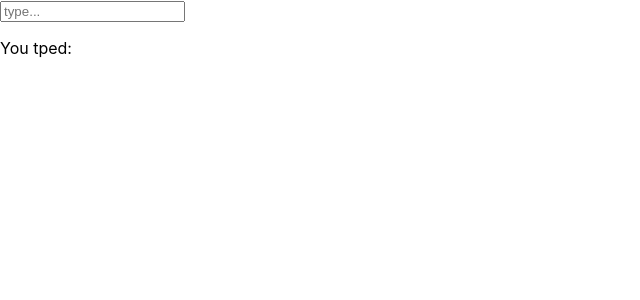
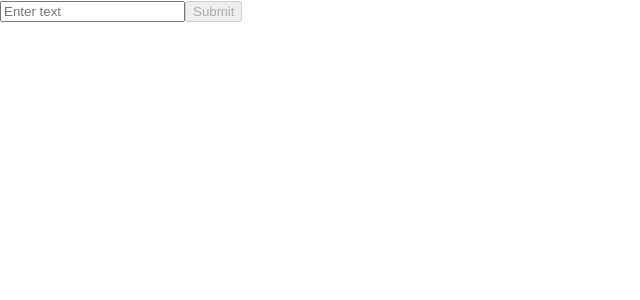
Before and after one commit to Jayathu-SH/React-Tasks, a React (Create React App) app: page / in a window 1280 px wide. Shown: the top 300 px of the page, without its empty margins (0-640 px from the left). Built offline with nearby package versions, Linux system fonts and the light colour scheme.

Commit message:
smartform commit

```diff
--- a/src/App.js
+++ b/src/App.js
@@ -9,6 +9,7 @@ import UserList from './counter-app/UserList';
 import ToggleMessage from './counter-app/ToggleMessage';
 import UserLists from './counter-app/UserLists';
 import MirrorInput from './counter-app/MirrorInput';
+import SmartForm from './counter-app/SmartForm';
 
 function App() {
   return (
@@ -23,7 +24,8 @@ function App() {
       {/* <UserList/> */}
       {/* <ToggleMessage/> */}
       {/* <UserLists/> */}
-      <MirrorInput/>
+      {/* <MirrorInput/> */}
+      <SmartForm/>
     </div>
   );
 }
--- /dev/null
+++ b/src/counter-app/SmartForm.js
@@ -0,0 +1,31 @@
+import React, { useState } from 'react'
+
+function SmartForm() {
+    const[value, setValue]=useState("");
+
+    const handleSubmit=(e)=>{
+        e.preventDefault();
+        console.log('Submitted',value);
+        setValue('');
+    }
+
+  return (
+
+    <form onSubmit={handleSubmit}>
+      <input
+      type='text'
+      value={value}
+      onChange={(e)=> setValue(e.target.value)}
+      placeholder='Enter text'
+      />
+
+      <button type='submit' disabled={value.trim()=== ''}>
+        {/* //value.trim()=== '' - input is empty->disabled(true),button can't click */}
+        Submit
+      </button>
+
+    </form>
+  );
+};
+
+export default SmartForm
```
